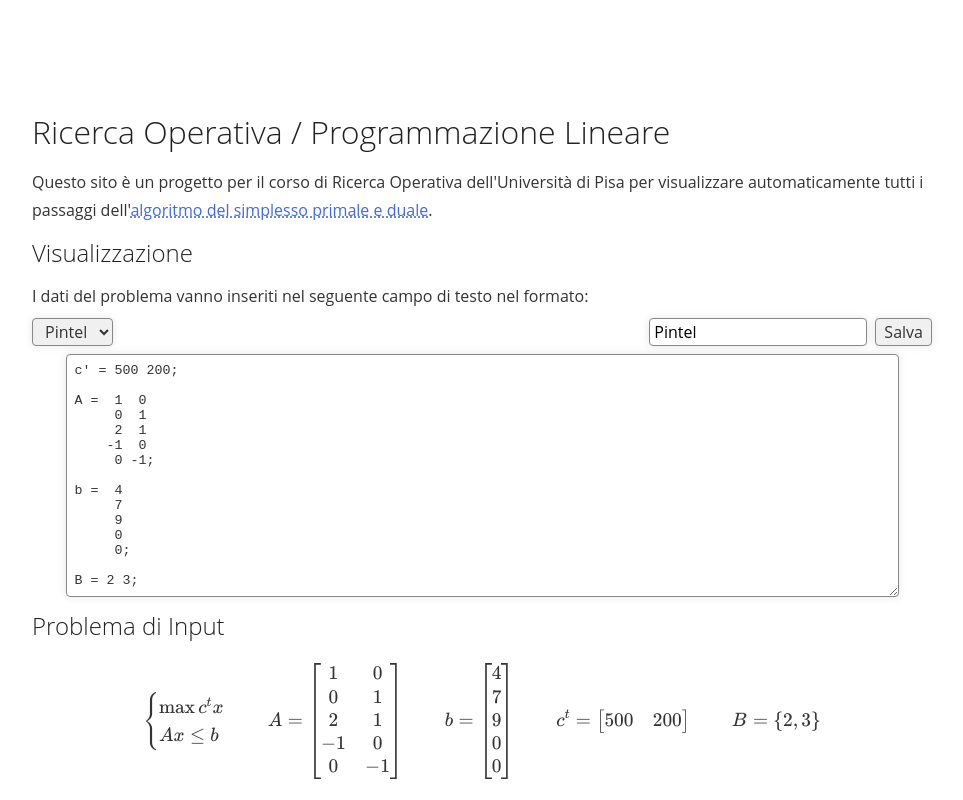
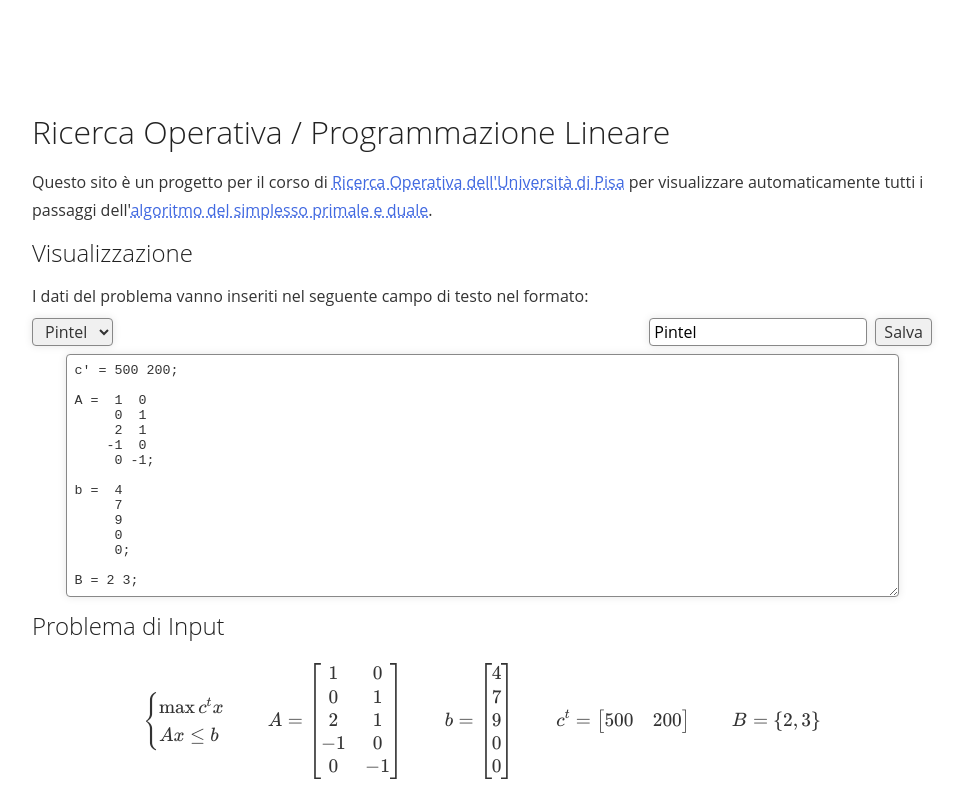
Before and after one commit to aziis98/ro-vis, a Preact app: page / in a window 1280 px wide. Shown: the top 800 px of the page, without its empty margins (158-1121 px from the left). Built offline with nearby package versions, Linux system fonts and the light colour scheme.

Commit message:
chore: added some links

```diff
--- a/src/main.tsx
+++ b/src/main.tsx
@@ -50,8 +50,15 @@ const App = () => {
         <>
             <h1>Ricerca Operativa / Programmazione Lineare</h1>
             <p>
-                Questo sito è un progetto per il corso di Ricerca Operativa dell'Università di Pisa per visualizzare
-                automaticamente tutti i passaggi dell'<a href="#">algoritmo del simplesso primale e duale</a>.
+                Questo sito è un progetto per il corso di{' '}
+                <a href="https://didawiki.cli.di.unipi.it/doku.php/matematica/ro/start">
+                    Ricerca Operativa dell'Università di Pisa
+                </a>{' '}
+                per visualizzare automaticamente tutti i passaggi dell'
+                <a href="https://it.wikipedia.org/wiki/Algoritmo_del_simplesso">
+                    algoritmo del simplesso primale e duale
+                </a>
+                .
             </p>
             <h2>Visualizzazione</h2>
             <p>I dati del problema vanno inseriti nel seguente campo di testo nel formato:</p>
```
